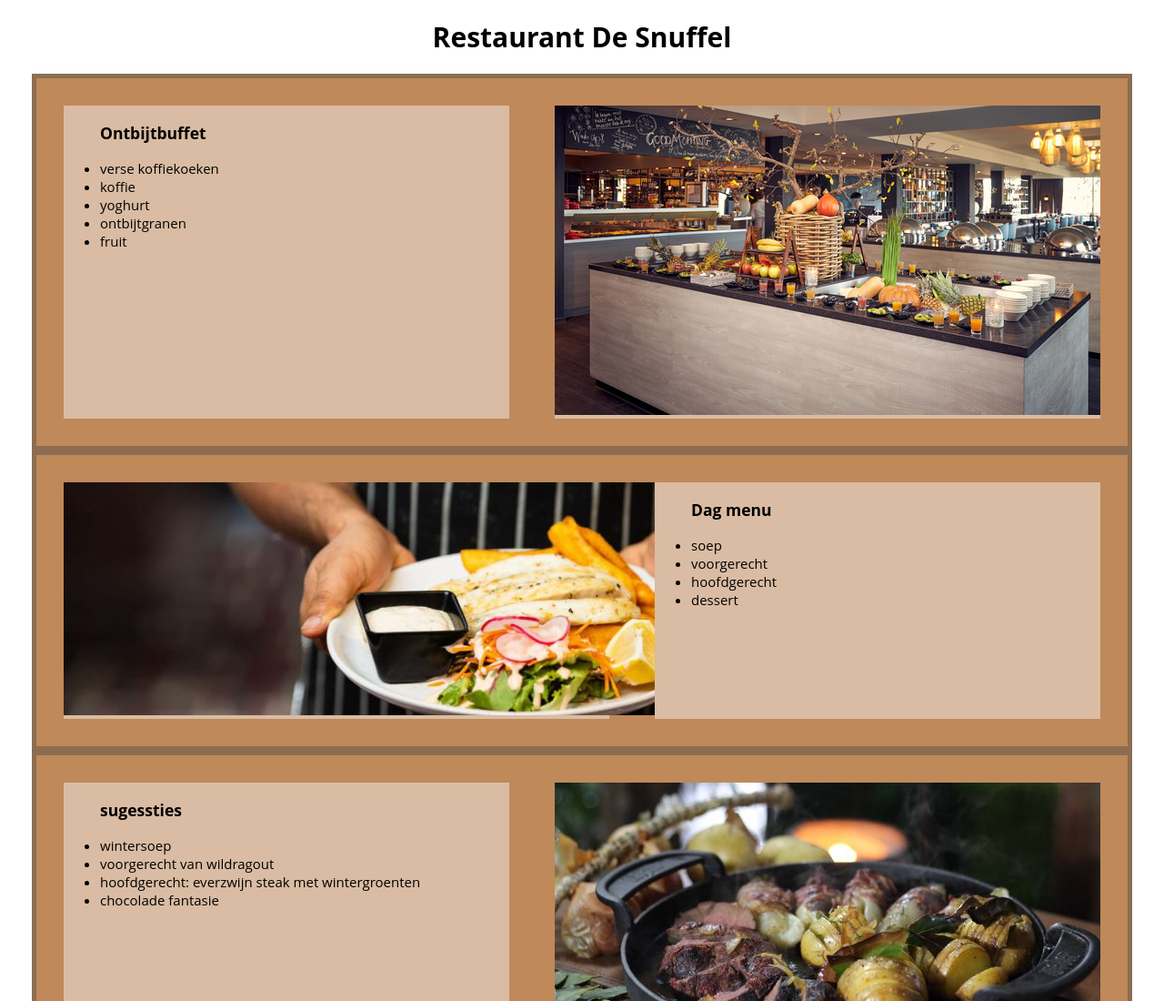
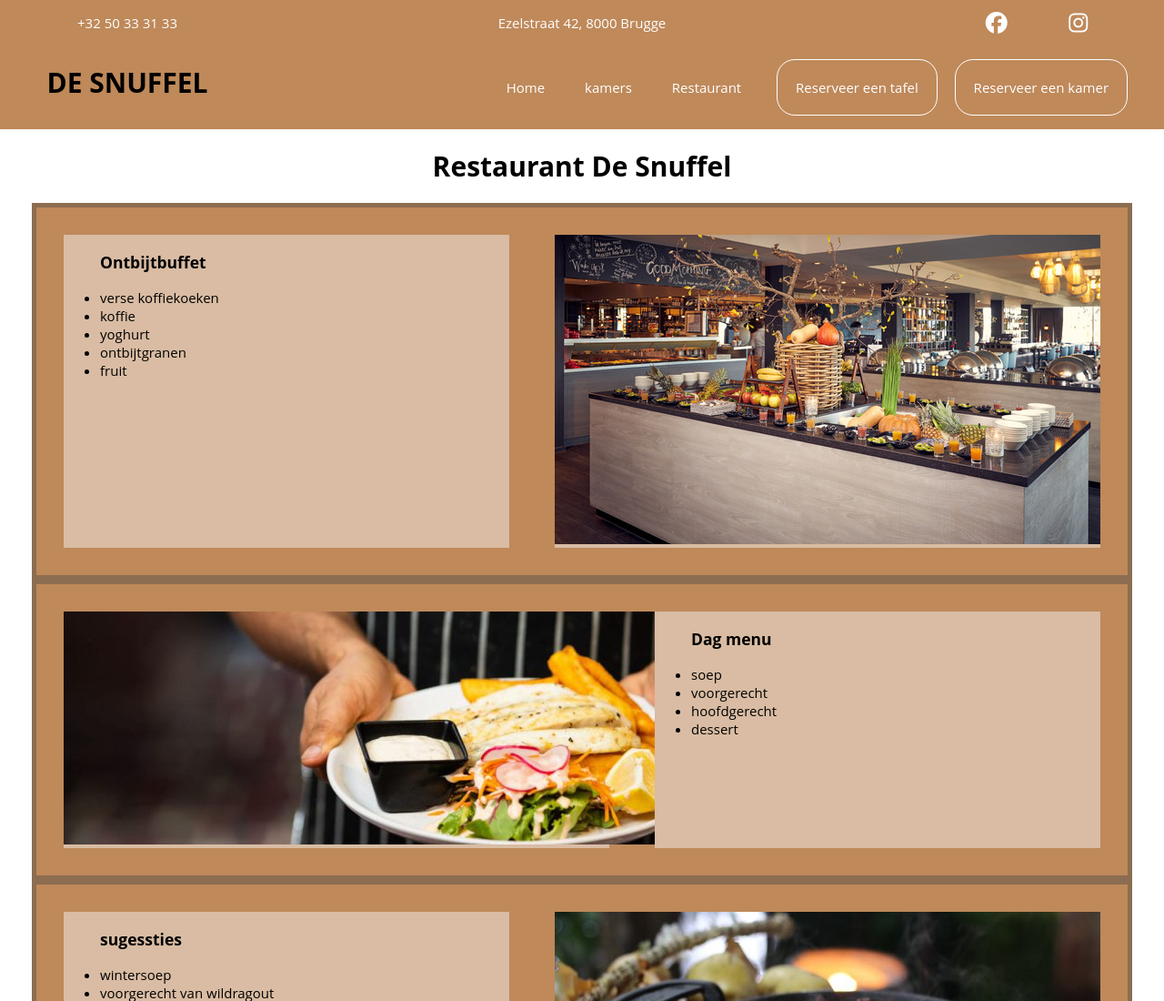
Before and after one commit to kilianfrederix/Case, a plain HTML site: page restaurant.html in a window 1280 px wide. Shown: the top 1100 px of the page at 91% size. Drawn offline with Linux system fonts and the light colour scheme.

Commit message:
Update restaurant.html

```diff
--- a/restaurant.html
+++ b/restaurant.html
@@ -9,8 +9,41 @@
     <title>home</title>
 </head>
 <body>
-
-
+    <header class="main_header">
+        <div class="container_header-contact">
+            <a class="telefoon_nummer" href="tel:+3250333133">+32 50 33 31 33 </a>
+            <a class="address" href="https://maps.app.goo.gl/y6HDtCFecsVtr8xt6">Ezelstraat 42, 8000 Brugge</a>
+            <div class="social-media_icons">
+                <a href="https://www.facebook.com/Snuffelbackpackerhostel/"><i
+                        class="fa-brands fa-facebook icon"></i></a>
+                <a href="https://www.instagram.com/snuffelhostel/"><i class="fa-brands fa-instagram icon"></i></a>
+            </div>
+        </div>
+        <div class="display_flex">
+            <div class="container">
+                <div class="logo">
+                    <h1>DE SNUFFEL</h1>
+                </div>
+                <nav>
+                    <ul>
+                        <a href="index.html"><li>Home</li></a>
+                        <a href="#">
+                            <li>kamers</li>
+                        </a>
+                        <a href="restaurant.html">
+                            <li>Restaurant</li>
+                        </a>
+                        <a href="restaurant_reservatie.html">
+                            <li class="reserveerlink">Reserveer een tafel</li>
+                        </a>
+                        <a href="#">
+                            <li class="reserveerlink">Reserveer een kamer</li>
+                        </a>
+                    </ul>
+                </nav>
+            </div>
+        </div>
+    </header>
     <h1>Restaurant De Snuffel</h1>
 
     <div class="container1">
```
